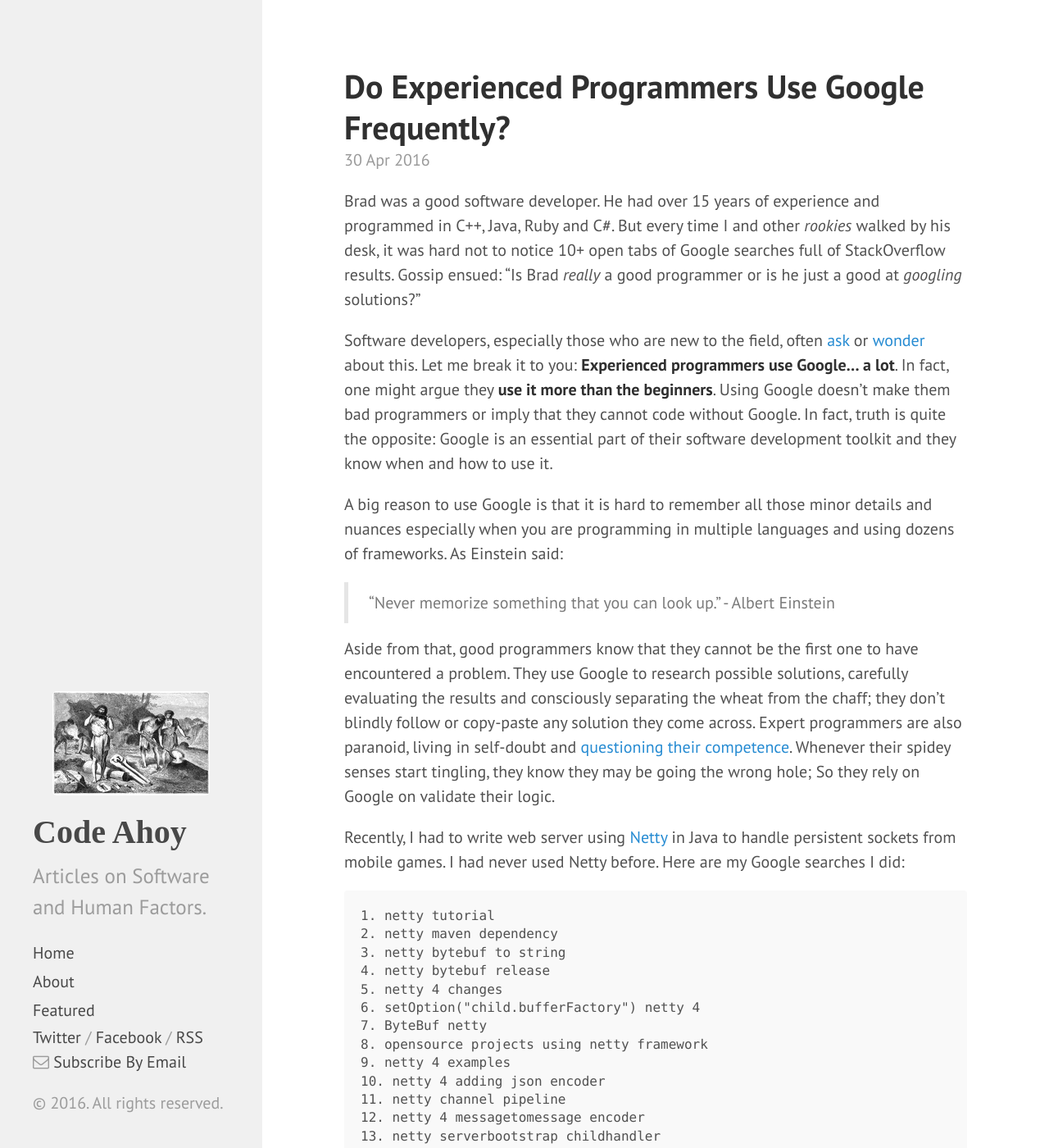
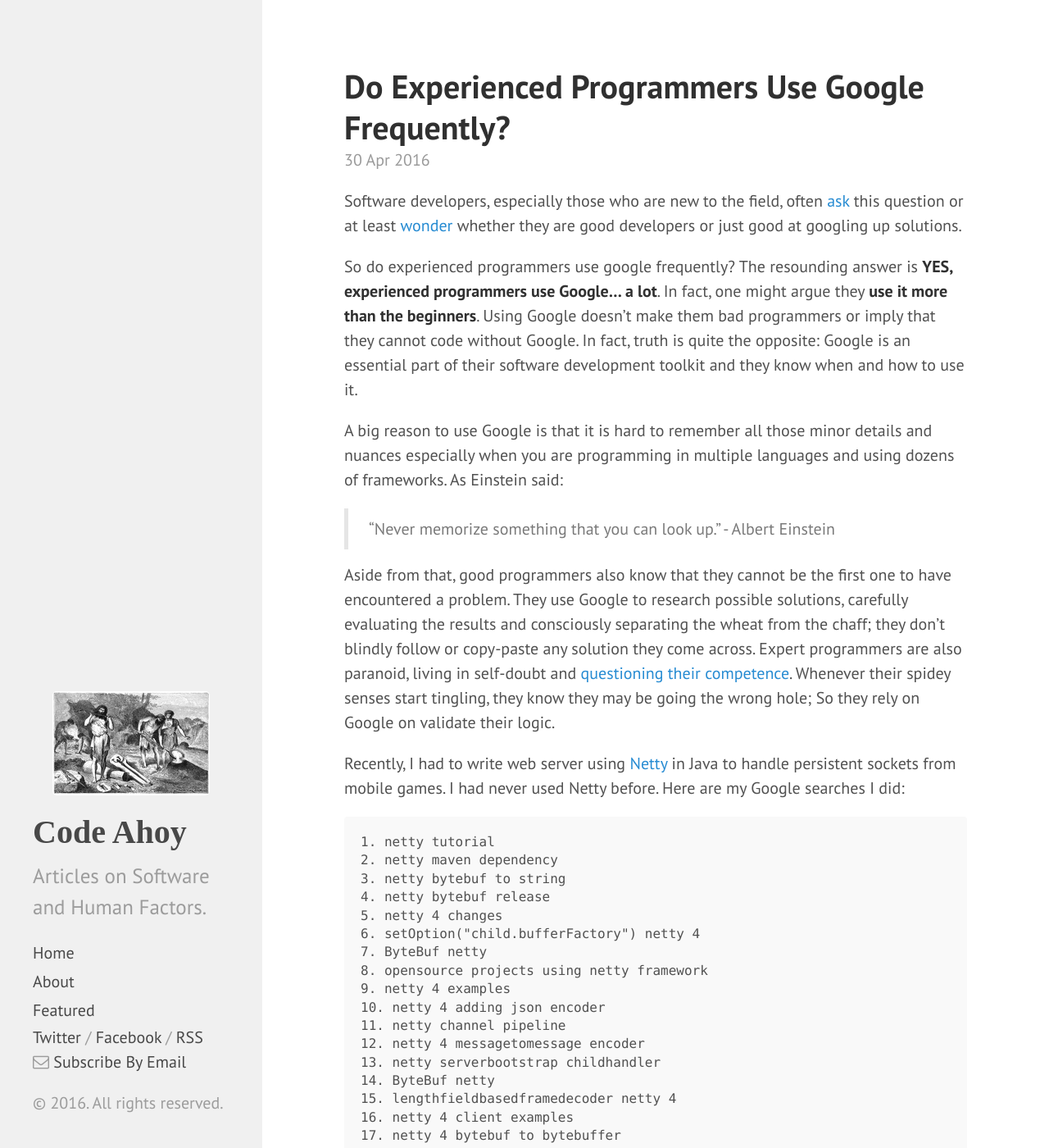
Before and after one commit to talk2viren/umermansoor.github.io, a Jekyll site: the page built from _posts/2016-04-30-do-experienced-programmers-use-google-frequently.md, in a window 1280 px wide and 1400 px high. Shown: the whole window at 82% size. Built offline with Jekyll 4.4.1, drawn with Linux system fonts in a browser that asks for light colours; nearby versions of some CDN libraries; a script that is not in the unit is left out; comment, search, counter and statistics services are not loaded.

Commit message:
took out brad story. probably should get ask him first.

```diff
--- a/_posts/2016-04-30-do-experienced-programmers-use-google-frequently.md
+++ b/_posts/2016-04-30-do-experienced-programmers-use-google-frequently.md
@@ -6,9 +6,9 @@ excerpt_separator: <!--more-->
 ---
 
 
-Brad was a good software developer. He had over 15 years of experience and programmed in C++, Java, Ruby and C#. But every time I and other *rookies* walked by his desk, it was hard not to notice 10+ open tabs of Google searches full of StackOverflow results. Gossip ensued: "Is Brad *really* a good programmer or is he just a good at *googling* solutions?"
+Software developers, especially those who are new to the field, often [ask](http://two-wrongs.com/how-much-does-an-experienced-programmer-use-google) this question or at least [wonder](http://www.hanselman.com/blog/AmIReallyADeveloperOrJustAGoodGoogler.aspx) whether they are good developers or just good at googling up solutions.
 
-Software developers, especially those who are new to the field, often [ask](http://two-wrongs.com/how-much-does-an-experienced-programmer-use-google) or  [wonder](http://www.hanselman.com/blog/AmIReallyADeveloperOrJustAGoodGoogler.aspx) about this. Let me break it to you: **Experienced programmers use Google... a lot**. In fact, one might argue they **use it more than the beginners**. Using Google doesn't make them bad programmers or imply that they cannot code without Google. In fact, truth is quite the opposite: Google is an essential part of their software development toolkit and they know when and how to use it.
+So do experienced programmers use google frequently? The resounding answer is **YES, experienced programmers use Google... a lot**. In fact, one might argue they **use it more than the beginners**. Using Google doesn't make them bad programmers or imply that they cannot code without Google. In fact, truth is quite the opposite: Google is an essential part of their software development toolkit and they know when and how to use it.
 
 <!--more-->
 
@@ -16,7 +16,7 @@ A big reason to use Google is that it is hard to remember all those minor detail
 
 > “Never memorize something that you can look up.” - Albert Einstein
 
-Aside from that, good programmers know that they cannot be the first one to have encountered a problem. They use Google to research possible solutions, carefully evaluating the results and consciously separating the wheat from the chaff; they don't blindly follow or copy-paste any solution they come across. Expert programmers are also paranoid, living in self-doubt and [questioning their competence](http://blog.valbonne-consulting.com/2014/08/16/the-imposter-syndrome-in-software-development/). Whenever their spidey senses start tingling, they know they may be going the wrong hole; So they rely on Google on validate their logic.
+Aside from that, good programmers also know that they cannot be the first one to have encountered a problem. They use Google to research possible solutions, carefully evaluating the results and consciously separating the wheat from the chaff; they don't blindly follow or copy-paste any solution they come across. Expert programmers are also paranoid, living in self-doubt and [questioning their competence](http://blog.valbonne-consulting.com/2014/08/16/the-imposter-syndrome-in-software-development/). Whenever their spidey senses start tingling, they know they may be going the wrong hole; So they rely on Google on validate their logic.
 
 Recently, I had to write web server using [Netty](http://netty.io/) in Java to handle persistent sockets from mobile games. I had never used Netty before. Here are my Google searches I did:
 
```
